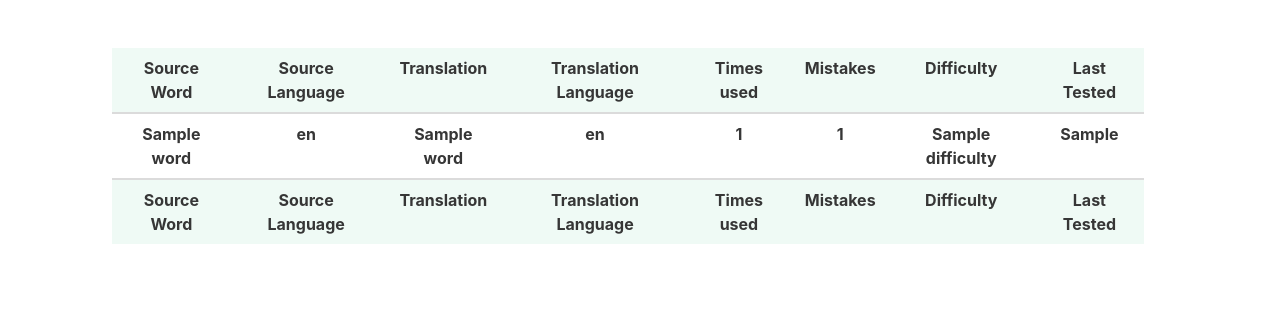
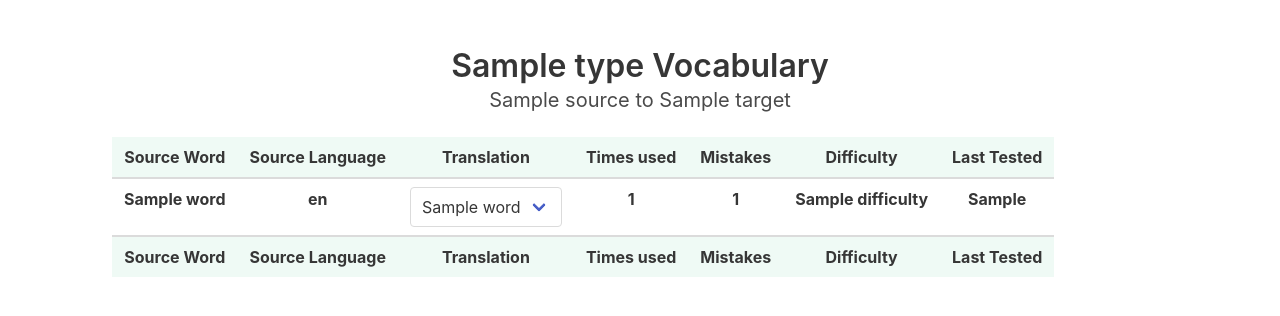
Before and after one commit to Matt-Farncomb/Language-Flashcards, a FastAPI app: template client/templates/base_table.html in a window 1280 px wide. Shown: the part 56-372 px from the top of the page. Run offline with FastAPI, Linux system fonts and the light colour scheme; the template is opened without the code that fills it: most values are stand-ins (such as "Sample title", 1, 10 or a date in 2020); lists and menus that the app fills with data are empty; some libraries are stand-ins or nearby versions.

Commit message:
FEATURE: DuoLingo flash cards now work. No audio yet.

```diff
--- a/client/templates/table.html
+++ b/client/templates/table.html
@@ -3,7 +3,6 @@
   <th>Source Word</th>
   <th>Source Language</th>
   <th>Translation</th>
-  <th>Translation Language</th>
   <th>Times used</th>
   <th>Mistakes</th>
   <th>Difficulty</th>
@@ -11,6 +10,8 @@
 </tr>
 {% endset %}
 <section class="section has-text-centered">
+  <h1 class="title">{{ languages.type }} Vocabulary</h1>
+  <h2 class="subtitle">{{ languages.source }} to {{ languages.target }}</h2>
   <table class="table">
       <thead>
         {{ column_names }}
@@ -24,14 +25,23 @@
         <tr class="">
             <th>{{ word.word }}</th>
             <th>{{ word.language }}</th>
-            {% for translation in word.translations %}
-            <th>  {{ translation.word }}  </th>
-            <th>  {{ translation.language }}  </th>
-            {% endfor %}
+            <th>
+                {% if word.translations|count > 0 %}
+                <div class="select">
+                  <select>
+                    {% for translation in word.translations %}
+                    <option>{{ translation.word }}</option>
+                    {% endfor %}
+                  </select>
+                </div>
+                {% endif %}
+
+            </th>
             <th>{{ word.wordinfo.used_count }}</th>
             <th>{{ word.wordinfo.answered_wrong_count }}</th>
             <th>{{ word.wordinfo.difficulty() }}</th>
             <th>{{ word.wordinfo.last_tested }}</th>
+
             <th></th>
         </tr>
         {% endfor %}
--- a/server/deck.py
+++ b/server/deck.py
@@ -107,24 +107,27 @@ class Deck:
     def upload_deck(self, is_custom):
         self.db.upload_deck(self.deck, is_custom)
 
-    def __get_words_from_db(self, count: int,):
-        return self.db.get_words(count, self.source_language) # type: ignore
+    def __get_words_from_db(self, count: int, is_custom):
+        return self.db.get_words(count, self.source_language, is_custom) # type: ignore
 
-    def build_deck_from_db(self, count):
+    def build_deck_from_db(self, count, is_custom):
         if len(self.deck) != 0:
             raise Exception(f"Deck already created from {self.deck_type}")
         else:
             cards = []
-            #print("word")
-            words = self.__get_words_from_db(count)
+
+            words = self.__get_words_from_db(count, is_custom)
             # print(f"words: {words}")
+
             for word in words:
                 #¤print(f"word: {word}")
                 # print("here is working")
                 # print(word.audio.filename)
                 # with open(word.audio.filename, "rb") as f:
                 #     encoded = base64.b64encode(f.read()).decode('utf-8')
-                encoded = base64.b64encode(word.audio.filename)
+                encoded = ""
+                if is_custom:
+                    encoded = base64.b64encode(word.audio.filename)
                 new_word = Word(word.word, word.language, encoded)
 
                 #print(f"id: {word.id}")
--- a/server/main.py
+++ b/server/main.py
@@ -55,7 +55,7 @@ def read_item(request: Request):
     return templates.TemplateResponse("base.html", {"request": request, "lang": lang, "js_files": js_files, "nav_left_button": nav_left_button})
 
 @app.get("/table/", response_class=HTMLResponse)
-def table(request: Request, source_language: str):
+def table(request: Request, source_language: str, is_custom: bool):
     #
     # def flattened_column_names(words):
     #     word_columns = words[0]._meta.sorted_field_names
@@ -76,16 +76,22 @@ def table(request: Request, source_language: str):
 
     # cards = get_cards(source_language, target_language, 0)
     db = Database()
-    words = db.get_words(0, language_by_string[source_language])
+    words = db.get_words(0, language_by_string[source_language], is_custom)
 
     nav_left_button = {
         "link": "../",
         "button":"Home"
     }
 
+    languages = {
+        "type": "custom" if is_custom else "Duo Lingo",
+        "source":source_language,
+        "target":""
+    }
+
     print(words)
 
-    return templates.TemplateResponse("base_table.html", {"request": request, "words": words, "js_files": js_files,  "nav_left_button": nav_left_button} )
+    return templates.TemplateResponse("base_table.html", {"request": request, "words": words, "js_files": js_files,  "nav_left_button": nav_left_button, "languages": languages} )
 
 def validate(content: str) -> bool:
     for char in content:
@@ -148,14 +154,12 @@ def upload_deck(deck: UploadedDeck):
 
 
 @app.get("/cards/")
-def get_cards(source_language: str, target_language: str, count: int, isDuo: bool):
+def get_cards(source_language: str, target_language: str, count: int, is_custom: bool):
     # logging.info(f"get_cards called to get {count} in total")
     logger.info(f"getting cards")
     deck = Deck(source_language, target_language)
-    if isDuo:
-        pass
-    else:
-        deck.build_deck_from_db(count)
+    print(f"Getting custom: {is_custom}")
+    deck.build_deck_from_db(count, is_custom)
     # print("??sdfdfsdfsdsdffsd")
     # print(deck.deck)
     for card in deck.deck:
```
Also changed, not shown: client/static/js/server.js (+4 -4 lines), client/static/js/ui.js (+6 -6 lines), server/database.py (+4 -4 lines).
